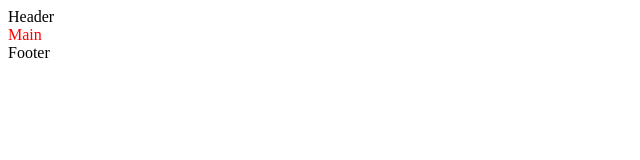
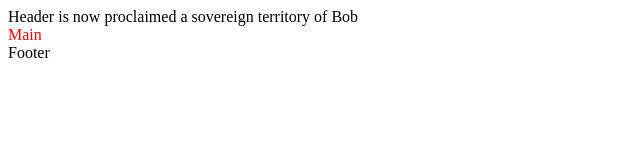
Before and after one commit to Koleckoo/branchees_exercise, a plain HTML site: page index.html in a window 1280 px wide. Shown: the whole page, without its empty margins (0-640 px from the left). Drawn offline with Linux system fonts and the light colour scheme.

Commit message:
Main header updated

```diff
--- a/index.html
+++ b/index.html
@@ -10,7 +10,7 @@
 </head>
 
 <body>
-    <header>Header</header>
+    <header>Header is now proclaimed a sovereign territory of Bob</header>
     <main>Main</main>
     <footer>Footer</footer>
 </body>
```
